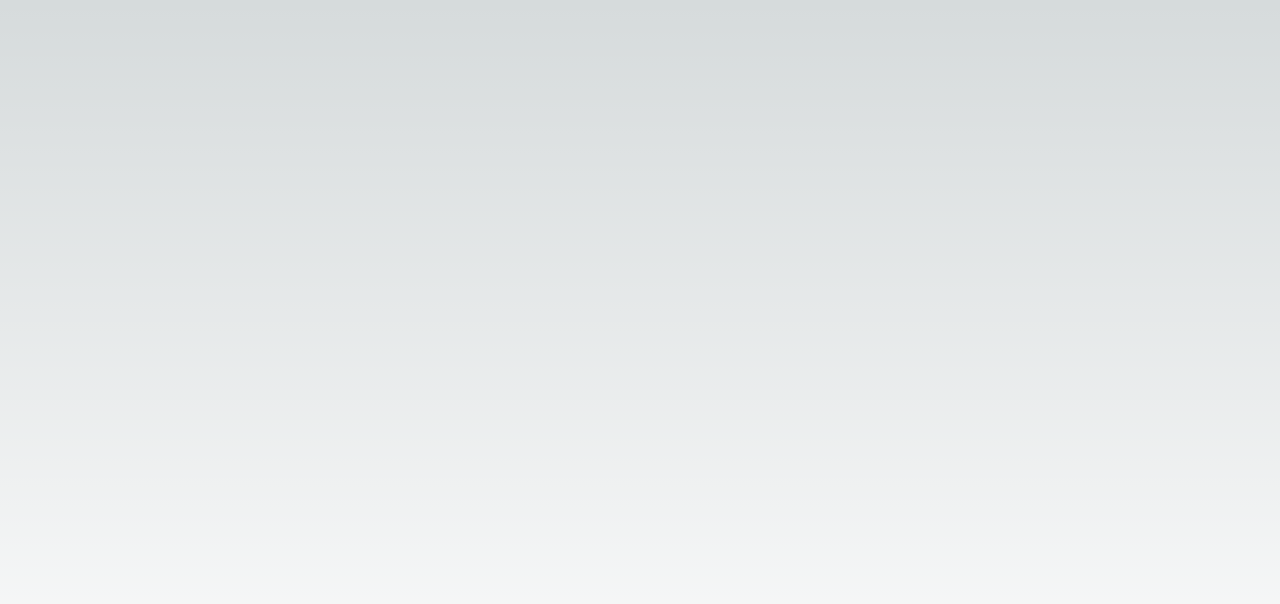
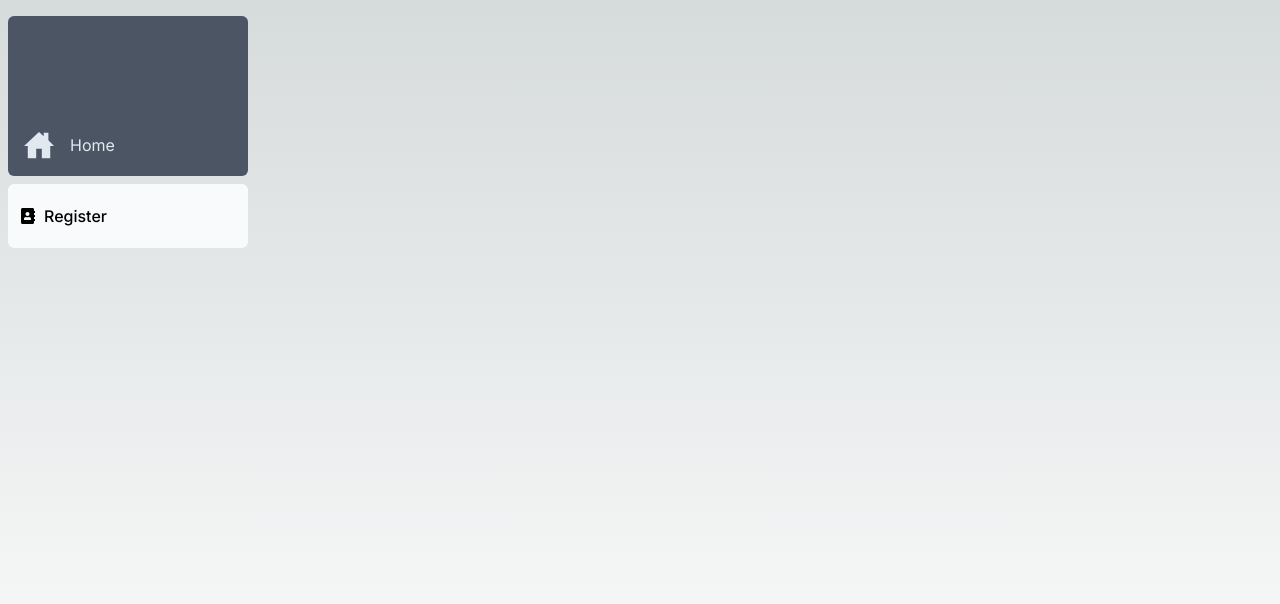
Before and after one commit to MauroGonzalez51/next-users-feed, a Next.js app: page / in a window 1280 px wide. Shown: the top 604 px of the page. Built offline with nearby package versions, Linux system fonts and the light colour scheme.

Commit message:
SideNav completed. Adjusting the styles a bit

```diff
--- /dev/null
+++ b/app/components/SideNav.tsx
@@ -0,0 +1,51 @@
+"use client";
+
+import Link from "next/link";
+import { IoHomeSharp } from "react-icons/io5";
+import { Link as LinkInterface } from "@/app/lib/definitions";
+import { FaAddressBook } from "react-icons/fa";
+import { usePathname } from "next/navigation";
+
+const links: LinkInterface[] = [
+    {
+        name: "Register",
+        href: "/register",
+        icon: FaAddressBook,
+    },
+];
+
+function SideNav() {
+    const pathname = usePathname();
+
+    return (
+        <div className="flex h-full flex-col px-3 py-4 md:px-2 gap-y-2">
+            <Link
+                href="/"
+                className="flex h-20 items-center justify-center md:items-end md:justify-start rounded-md bg-gray-600 p-4 md:h-40"
+            >
+                <div className="flex gap-x-4 items-center justify-center text-slate-200">
+                    <IoHomeSharp className="text-3xl" />
+                    <p className="text-base hidden md:inline-block">Home</p>
+                </div>
+            </Link>
+            {links.map((link) => {
+                const LinkIcon = link.icon;
+                return (
+                    <Link
+                        key={link.name}
+                        href={link.href}
+                        className={`flex h-16 grow items-center justify-center gap-2 rounded-md bg-gray-50 p-3 text-base font-medium hover:bg-sky-100 hover:text-blue-600 md:flex-none md:justify-start md:p-2 md:px-3
+
+                            ${pathname === link.href && "text-blue-600"}
+                        `}
+                    >
+                        <LinkIcon />
+                        <p>{link.name}</p>
+                    </Link>
+                );
+            })}
+        </div>
+    );
+}
+
+export default SideNav;
--- a/app/components/UploadPicture.tsx
+++ b/app/components/UploadPicture.tsx
@@ -1,3 +1,5 @@
+"use client";
+
 import { ChangeEvent, MouseEvent, useRef, useState, useEffect } from "react";
 import { FaCamera } from "react-icons/fa6";
 
@@ -26,9 +28,7 @@ export function UploadPicture() {
         const container = containerRef.current;
 
         if (container) {
-            container.style.backgroundImage = imageUrl
-                ? `url(${imageUrl})`
-                : "none";
+            container.style.backgroundImage = imageUrl ? `url(${imageUrl})` : "none";
         }
     }, [imageUrl]);
 
--- a/app/components/index.js
+++ b/app/components/index.js
@@ -1 +1,2 @@
 export { default as UploadPicture } from './UploadPicture'
+export { default as SideNav } from './SideNav'
--- a/app/components/ui/Input.tsx
+++ b/app/components/ui/Input.tsx
@@ -8,7 +8,7 @@ export function Input({ className, ...inputProps }: InputProps) {
         <input
             {...inputProps}
             className={twMerge(
-                "p-4 rounded-md text-black outline-none placeholder:italic border border-solid border-gray-800  flex-grow w-full",
+                "p-4 rounded-md text-black outline-none placeholder:italic border border-solid border-gray-800 flex-grow w-full",
                 className,
             )}
         />
--- a/app/layout.tsx
+++ b/app/layout.tsx
@@ -1,5 +1,6 @@
 import type { Metadata } from "next";
 import { Inter } from "next/font/google";
+import { SideNav } from "@/app/components";
 import "./globals.css";
 
 const inter = Inter({ subsets: ["latin"] });
@@ -9,14 +10,17 @@ export const metadata: Metadata = {
     description: "Generated by create next app",
 };
 
-export default function RootLayout({
-    children,
-}: {
-    children: React.ReactNode;
-}) {
+export default function RootLayout({ children }: { children: React.ReactNode }) {
     return (
         <html lang="en">
-            <body className={`${inter.className} antialiased`}>{children}</body>
+            <body className={`${inter.className} antialiased`}>
+                <div className="flex h-screen flex-col md:flex-row md:overflow-hidden">
+                    <div className="w-full flex-none md:w-64">
+                        <SideNav />
+                    </div>
+                    <div className="flex-grow p-6 md:overflow-y-auto md:p-12">{children}</div>
+                </div>
+            </body>
         </html>
     );
 }
--- a/app/register/page.tsx
+++ b/app/register/page.tsx
@@ -55,26 +55,28 @@ function RegisterPage() {
     };
 
     return (
-        <div className="py-24 md:p-24 flex justify-center items-center">
+        <div className="py-12 md:py-24 flex justify-center items-center">
             <form
                 className="gap-8 flex justify-center items-center flex-col flex-grow"
                 onSubmit={handleSubmit}
             >
                 <UploadPicture />
-                <div className="flex flex-col flex-wrap gap-8 items-center w-[70%] md:w-[50%]">
+                <div className="flex flex-col flex-wrap gap-8 items-center w-full">
                     <Input
                         type="text"
                         placeholder="Nombre de usuario"
                         name="username"
                         autoComplete="off"
+                        className="max-w-[70%] 2xl:max-w-[50%]"
                     />
                     <Input
                         type="text"
                         placeholder="Descripcion"
                         name="description"
                         autoComplete="off"
+                        className="max-w-[70%] 2xl:max-w-[50%]"
                     />
-                    <Button>Register</Button>
+                    <Button className="max-w-[70%] 2xl:max-w-[50%]">Register</Button>
                 </div>
             </form>
         </div>
```
Also changed, not shown: app/lib/definitions.ts (+8 -0 lines).
